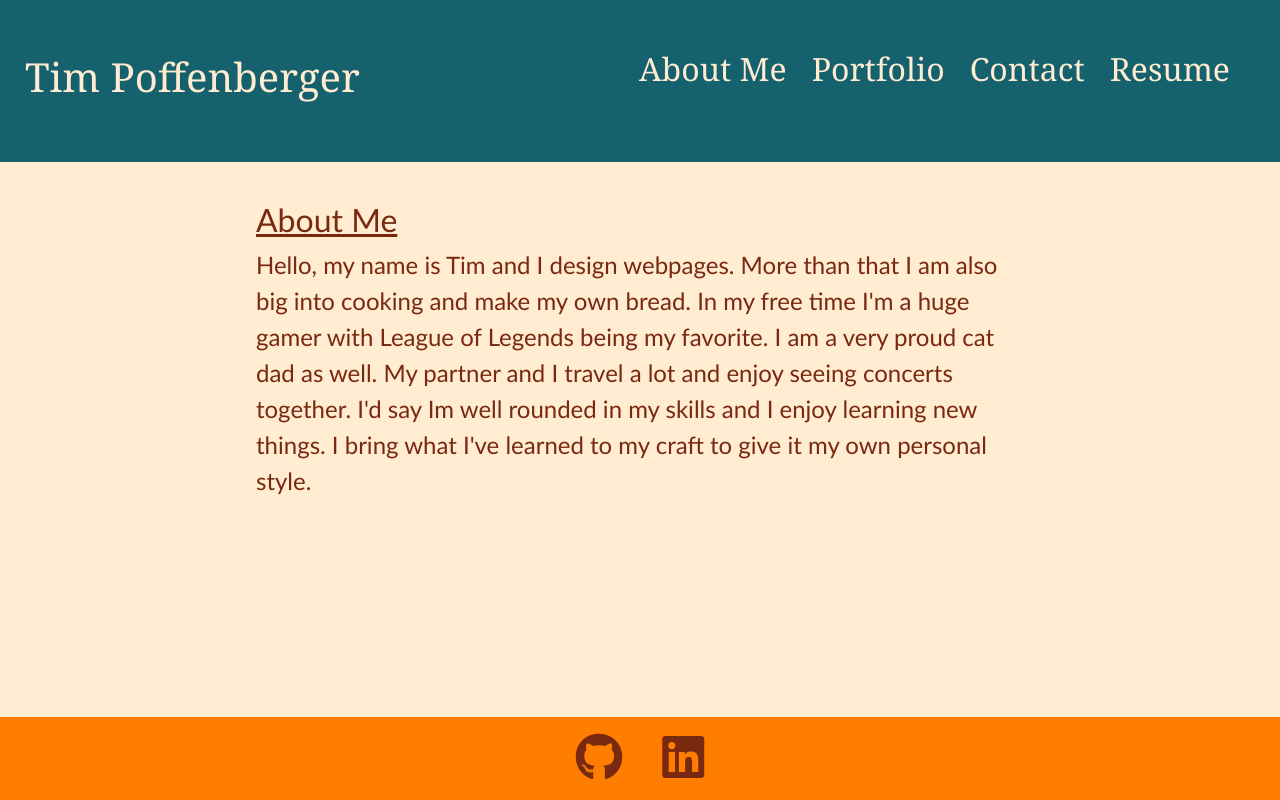
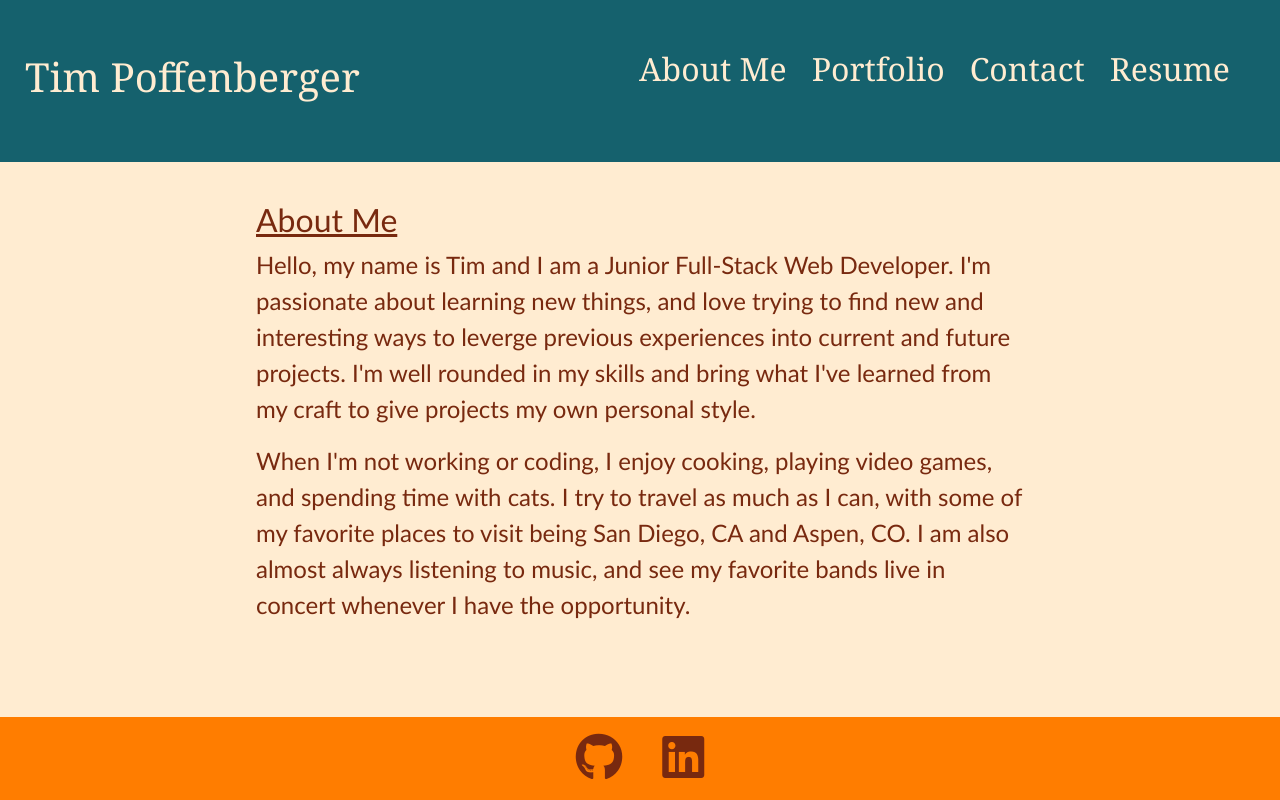
Before and after one commit to timpyjoe/React-Portfolio, a React (Vite) app: page / in a window 1280 px wide. Built offline with nearby package versions, Linux system fonts and the light colour scheme.

Commit message:
updates about me and changes resume download link to button

```diff
--- a/src/components/About.jsx
+++ b/src/components/About.jsx
@@ -7,9 +7,12 @@ export default function About(){
   return(
     <>
       <h2>About Me</h2>
-      <p>Hello, my name is Tim and I design webpages. More than that I am also big into cooking and make my own bread. In my free time I'm a huge gamer with League of Legends being my favorite. I am a very proud cat dad as well. My partner and I travel a lot and enjoy seeing concerts together. I'd say Im well rounded in my skills and I enjoy learning new things. I bring what I've learned to my craft to give it my own personal style.
-
-        </p>
+      <p>
+        Hello, my name is Tim and I am a Junior Full-Stack Web Developer. I'm passionate about learning new things, and love trying to find new and interesting ways to leverge previous experiences into current and future projects. I'm well rounded in my skills and bring what I've learned from my craft to give projects my own personal style.
+      </p>
+      <p>
+        When I'm not working or coding, I enjoy cooking, playing video games, and spending time with cats. I try to travel as much as I can, with some of my favorite places to visit being San Diego, CA and Aspen, CO. I am also almost always listening to music, and see my favorite bands live in concert whenever I have the opportunity.
+      </p>
 
     </>
   )
--- a/src/components/Resume.jsx
+++ b/src/components/Resume.jsx
@@ -28,7 +28,7 @@ export default function() {
     <>
       <h2>Resume</h2>
       <p>My resume can be downloaded by clicking the link below</p>
-      <Button onClick={onButtonClick} variant="link">Download Resume</Button>
+      <Button onClick={onButtonClick} variant="secondary">Download Resume</Button>
 
       <h3>Technologies I have experience in:</h3>
 
```
